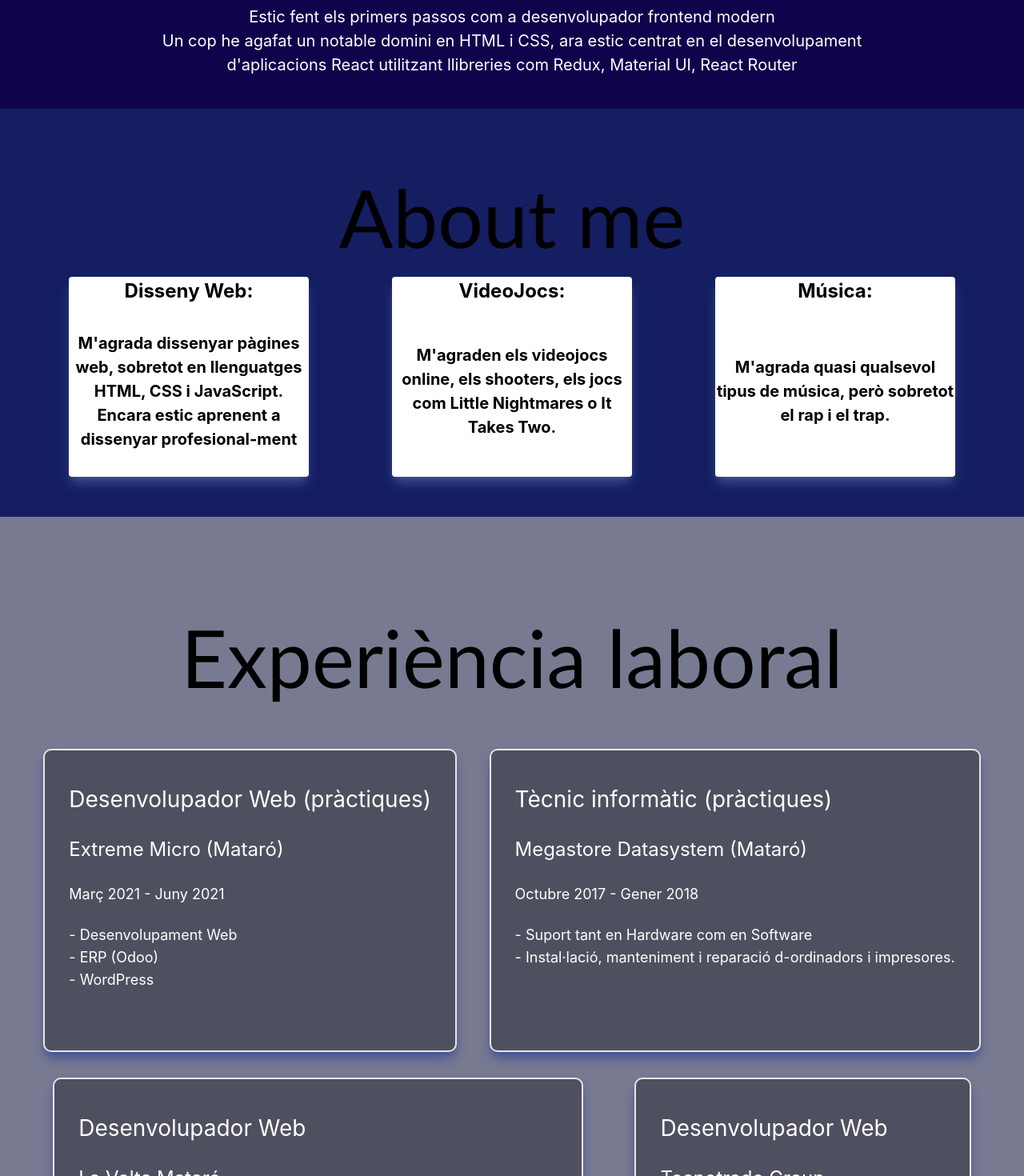
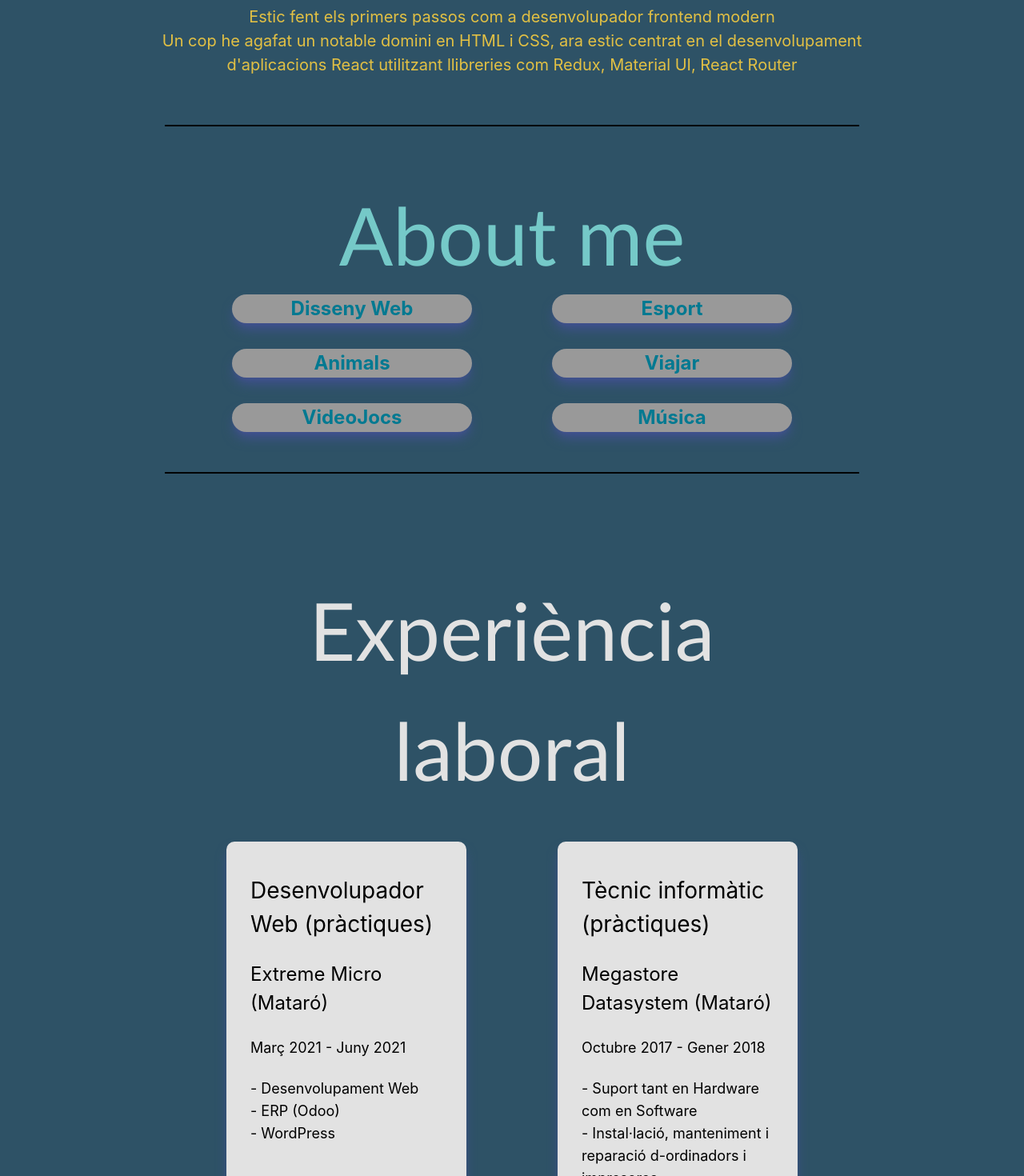
Before and after one commit to MartiCorbalan/web-personal, a Next.js app: page /main in a window 1280 px wide. Shown: the part 240-1710 px from the top of the page at 80% size. Built offline with nearby package versions, Linux system fonts and the light colour scheme.

Commit message:
falta traducir

```diff
--- a/components/footer.jsx
+++ b/components/footer.jsx
@@ -36,10 +36,10 @@ export default function Footer() {
 
   return (
     <>
-      <div className="bg-[#EEEEEE] flex-wrap flex gap-8 justify-around  ">
+      <div className="bg-[#728A92] flex-wrap flex gap-8 justify-around  ">
         <div className=" flex-wrap gap-2 justify-around ">
 
-          <motion.div className="text-[50px] text-center" animate={{x: 30,}}  transition={{  duration: 0.8 }}>
+        <motion.div className="text-[40px] font-fuente_titulo sm:text-[100px] mb-[20px] text-center" animate={{y: 50,}}  transition={{  duration: 0.8 }} >
             Xarxes Socials
           </motion.div>
 
--- a/components/header/index.js
+++ b/components/header/index.js
@@ -23,7 +23,7 @@ export default function Header() {
   ];
 
   return (
-    <div className="bg-black text-white hover:bg-white hover:text-black ">
+    <div className="bg-[#728A92] ">
       <div className="flex sm:justify-between">
         {navigation.map((item) => (
           <a
--- a/components/projectes.jsx
+++ b/components/projectes.jsx
@@ -6,7 +6,6 @@ export const projects = [
     img: "https://rapidapi.com/blog/wp-content/uploads/2020/03/friend_list.png",
     contignut: "Aplicació d'una api rest en React",
     link: "https://github.com/MartiCorbalan/api-rest-react",
-
     code: "https://marticorbalan.github.io/api-rest-react/",
   },
   {
@@ -24,7 +23,7 @@ export const projects = [
     titol: "Tres en ratlla",
     descripcio: "Tres en ratlla en React",
     img: "https://thumbs.dreamstime.com/b/tic-tac-toe-game-icon-black-isolated-white-background-vector-illustration-tic-tac-toe-game-icon-game-board-black-isolated-134339916.jpg",
-    contignut: "Tres en ratlla fet en react, amb el framework de react-redux",
+    contignut: "Tic tac toe fet en react, amb el framework de react-redux",
     link: "https://github.com/MartiCorbalan/tres-en-ratlla",
 
     code: " https://marticorbalan.github.io/tres-en-ratlla/",
--- a/pages/ExperienciaLaboral.jsx
+++ b/pages/ExperienciaLaboral.jsx
@@ -101,7 +101,7 @@ export default function ExperienciaLaboral() {
   return (
     <>
 
-      <div className="w-full min-h-screen  p-[50px]">
+      <div className="w-full min-h-screen  p-[50px] text-[#e2e2e2]">
 
 
 
@@ -119,7 +119,7 @@ export default function ExperienciaLaboral() {
         {experienceItems.map((item, i) => (
             <div
               key={item.i}
-              className="border-[2px] text-white min-w-[300px] rounded-[10px]  py-[40px] pr-[30px] pb-[50px] pl-[30px] bg-[#4F505F] shadow-lg shadow-[#425192]"
+              className=" text-black min-w-[300px] w-[30%] rounded-[10px]  py-[40px] pr-[30px] pb-[50px] pl-[30px] bg-[#e2e2e2] shadow-lg shadow-[#425192]"
             >
               <h1>{item.titol}</h1>
               <br></br>
@@ -130,7 +130,7 @@ export default function ExperienciaLaboral() {
               <div>{item.description}</div>
               <br></br>
               {item.link && (
-                <button className="border-[2px] hover:bg-blue-700 text-white font-bold py-2 px-4 rounded">
+                <button className="border-[2px] border-black hover:bg-blue-700 text-black font-bold py-2 px-4 rounded">
                   <a href={item.link}>{item.lloc}</a>
                 </button>
               )}
--- a/pages/main/index.js
+++ b/pages/main/index.js
@@ -11,7 +11,7 @@ export default function Main() {
   return (
     <>
       <Header />
-      <section className="bg-[#0F044C] text-white">
+      <section className="bg-[#2E5266] text-[#E2C044] bold">
         <div className=" text-center  ">
 
           <motion.div className="text-[40px] font-fuente_titulo sm:text-[100px] mb-[20px]" animate={{y: 50,}}  transition={{  duration: 0.8 }} >
@@ -30,40 +30,55 @@ export default function Main() {
       </div>
 
     </section>
-     <section className="bg-[#141E61] min-h-[300px] ">
-      <div className=" text-center pt-[10px]" >
+     <section className="bg-[#2E5266] min-h-[300px] text-[#75C9C8]  p-[20px]  ">
+       <div className="border-t-[2px] border-b-[2px] border-black w-[70%] m-auto">
+          <div className=" text-center pt-[10px]" >
         <motion.div className="text-[40px] font-fuente_titulo sm:text-[100px]" animate={{y: 50,}}  transition={{  duration: 0.8 }} >
             About me
       </motion.div>
         </div>
 
-    <div className="flex-wrap flex gap-8 justify-around  m-auto p-[50px]">
+    <div className="flex-wrap flex gap-8 justify-around m-auto p-[50px]">
 
-      <div className="box2 bg-[#999] shadow-lg shadow-[#425192] min-w-[300px] rounded-[10px] w-[30%] ">
-        <h2>Disseny Web:</h2>
-        <p>M'agrada dissenyar pàgines web, sobretot en llenguatges HTML, CSS i JavaScript. Encara estic aprenent a dissenyar profesional-ment</p>
+      <div className="box2 text-[#007991] bg-[#999] shadow-lg shadow-[#425192] min-w-[300px]   ">
+        <h2>Disseny Web</h2>
+      </div>
+
+      <div className="box2 text-[#007991]  bg-[#999] shadow-lg shadow-[#425192] min-w-[300px]   ">
+        <h2>Esport</h2>
+
+      </div>
+
+      <div className="box2 text-[#007991] bg-[#999] shadow-lg shadow-[#425192] min-w-[300px]   ">
+        <h2>Animals</h2>
+
+      </div>
+      <div className="box2 bg-[#999] text-[#007991] shadow-lg shadow-[#425192] min-w-[300px]   ">
+        <h2>Viajar</h2>
+
+      </div>
+
+      <div className="box2 text-[#007991] bg-[#999] shadow-lg shadow-[#425192]  min-w-[300px]   ">
+        <h2>VideoJocs</h2>
       </div>
 
 
-      <div className="box2 bg-[#999] shadow-lg shadow-[#425192]  min-w-[300px] rounded-[10px] w-[30%] ">
-        <h2>VideoJocs:</h2>
-        <p>M'agraden els videojocs online, els shooters,  els jocs com Little Nightmares o It Takes Two.</p>
-      </div>
-
-
-      <div className="box2 bg-[#999] shadow-lg shadow-[#425192]  min-w-[300px]  rounded-[10px] w-[30%] ">
-      <h2>Música:</h2>
-        <p>M'agrada quasi qualsevol tipus de música, però sobretot el rap i el trap.</p>
-
+      <div className="box2 text-[#007991] bg-[#999] shadow-lg shadow-[#425192]  min-w-[300px]   ">
+      <h2>Música</h2>
       </div>
 
     </div>
+       </div>
+
 
 
      </section>
 
-     <section className=" bg-[#787A91] min-h-[300px]">
-        <ExperienciaLaboral/>
+     <section className=" bg-[#2E5266] min-h-[300px]">
+       <div className="border-b-[2px] border-black w-[70%] m-auto">
+         <ExperienciaLaboral/>
+       </div>
+
      </section>
 
      <section>
--- a/styles/globals.css
+++ b/styles/globals.css
@@ -41,15 +41,15 @@ h6 {
 p {
   font-size: 20px;
 }
-
+.imatge{
+  transform: rotate(180deg);
+}
 .box2{
   display: grid;
   font-weight: bold;
   text-align: center;
-  width: 250px;
-  height: 250px;
-  border-radius: 4px;
-  background-color: #fff;
+  border-radius: 20px;
+
 }
 
 .subtitle{
```
Also changed, not shown: pages/Portafoli.jsx (+76 -35 lines), public/arrow-right.png (added).
